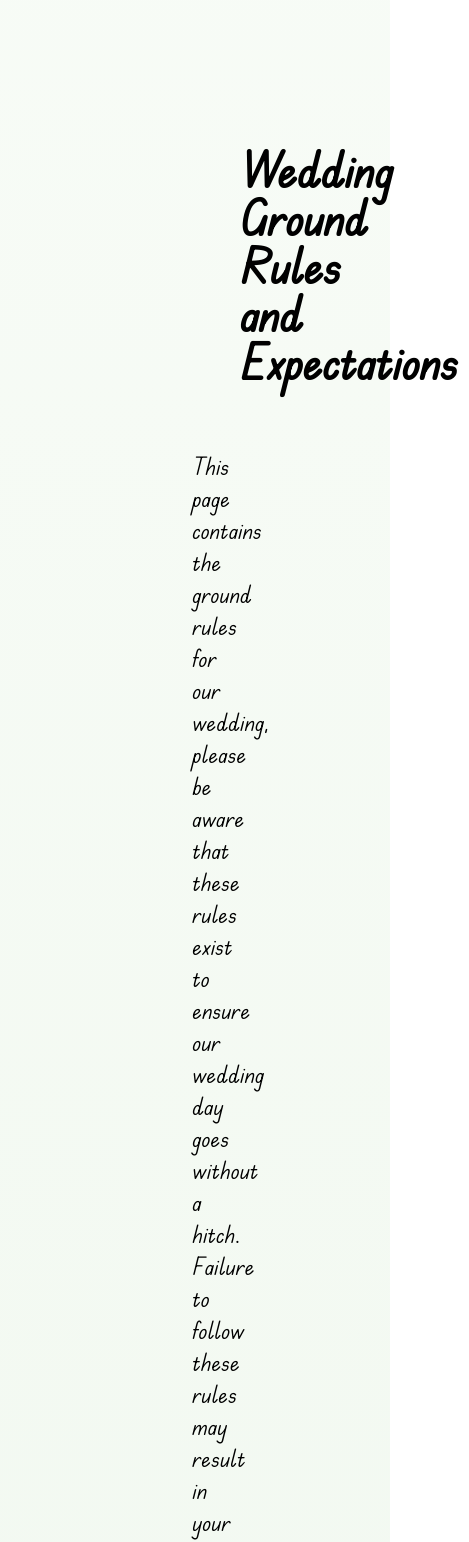
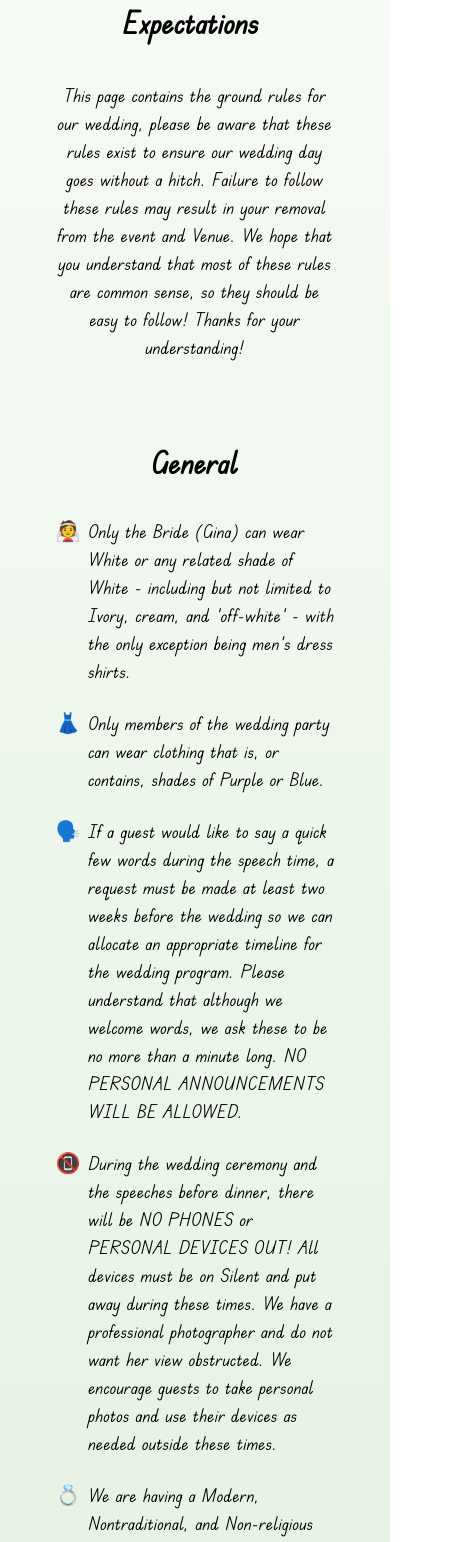
Before and after one commit to bioresestance/BrommaWoodWeddingWebsite, a React (Vite) app in the folder Client/: page /rules in a window 390 px wide. Shown: the part 344-1886 px from the top of the page, 469 px wide, since content can reach past the window. Built offline with nearby package versions, Linux system fonts and the light colour scheme; no server answers.

Commit message:
Refactor styling in App, FAQ, and Venue pages for improved responsiveness and readability for smaller screens

```diff
--- a/Client/src/App.tsx
+++ b/Client/src/App.tsx
@@ -7,7 +7,7 @@ import AuthProvider from "./components/authProvider";
 function App() {
   return (
     <AuthProvider>
-      <div className="flex flex-col min-h-screen text-2xl">
+      <div className="flex flex-col min-h-screen lg:text-2xl md:text-xl text-lg">
         <div className="bg-white bg-opacity-80">
           <Header />
         </div>
--- a/Client/src/pages/FAQ.tsx
+++ b/Client/src/pages/FAQ.tsx
@@ -105,23 +105,23 @@ const FAQPage: React.FC = () => {
     ];
 
     return (
-        <div className="flex flex-col items-center w-full min-h-screen text-black pt-[15vh] pb-20">
-            <div className="flex flex-col items-center">
-                <h2 className="mt-5 text-center text-3xl font-bold tracking-tight md:text-5xl">FAQ</h2>
+        <div className="flex flex-col items-center w-full min-h-screen text-black pt-10 pb-20 md:pt-[15vh]">
+            <div className="flex flex-col items-center px-4 md:px-0">
+                <h2 className="mt-5 text-center text-2xl font-bold tracking-tight md:text-5xl">FAQ</h2>
                 <p className="mt-3 text-lg md:text-3xl">
-                    Frequenty asked questions
+                    Frequently asked questions
                 </p>
             </div>
-            <div className="mx-auto mt-8 grid max-w-xl divide-y divide-neutral-200">
+            <div className="mx-auto mt-8 grid max-w-xl divide-y divide-neutral-200 px-4 md:px-0">
                 {faqs.map((faq, index) => (
                     <div className="py-5" key={index}>
                         <details className="group">
-                            <summary className="flex cursor-pointer list-none items-center justify-between text-3xl font-bold">
+                            <summary className="flex cursor-pointer list-none items-center justify-between font-bold">
                                 <span > {faq.question}</span>
                                 <span className="transition group-open:rotate-180">
-                                    <svg fill="none" height="24" shape-rendering="geometricPrecision"
-                                        stroke="currentColor" stroke-linecap="round" stroke-linejoin="round"
-                                        stroke-width="1.5" viewBox="0 0 24 24" width="24">
+                                    <svg fill="none" height="24" shapeRendering="geometricPrecision"
+                                        stroke="currentColor" strokeLinecap="round" strokeLinejoin="round"
+                                        strokeWidth="1.5" viewBox="0 0 24 24" width="24">
                                         <path d="M6 9l6 6 6-6"></path>
                                     </svg>
                                 </span>
--- a/Client/src/pages/RulesPage.tsx
+++ b/Client/src/pages/RulesPage.tsx
@@ -1,11 +1,11 @@
 const RulesPage: React.FC = () => {
     return (
-        <div className="flex flex-col items-center w-full min-h-screen text-black pt-[40vh] pb-20">
-            <div className="w-[75%] mx-auto">
+        <div className="flex flex-col items-center w-full min-h-screen text-black pt-[20vh] md:pt-[40vh] pb-20">
+            <div className="w-[90%] md:w-[75%] mx-auto">
 
-                <div className="text-center px-20 p-10 mb-5 mx-16">
+                <div className="text-center px-5 md:px-20 p-5 md:p-10 mb-5 mx-4 md:mx-16">
 
-                    <p className="text-5xl font-bold text-black rounded-full p-12 pr-16">
+                    <p className="text-3xl md:text-5xl font-bold text-black rounded-full p-6 md:p-12 pr-8 md:pr-16">
                         Wedding Ground Rules and Expectations
                     </p>
 
@@ -16,66 +16,66 @@ const RulesPage: React.FC = () => {
                     </p>
                 </div>
 
-                <div className=" px-20 p-10 mb-5 mx-16">
-                    <p className="text-5xl font-semibold mt-6 text-center pb-5">
+                <div className="px-5 md:px-20 p-5 md:p-10 mb-5 mx-4 md:mx-16">
+                    <p className="text-3xl md:text-5xl font-semibold mt-6 text-center pb-5">
                         General
                     </p>
 
-                    <ul className="list-disc list-inside mt-4 space-y-10">
+                    <ul className="list-disc list-inside mt-4 space-y-6 md:space-y-10">
                         <li className="flex items-start">
-                            <span className="mr-2 text-2xl">👰</span>
+                            <span className="mr-2 text-xl md:text-2xl">👰</span>
                             Only the Bride (Gina) can wear White or any related shade of White - including but not limited to Ivory, cream, and 'off-white' - with the only exception being men's dress shirts.
                         </li>
                         <li className="flex items-start">
-                            <span className="mr-2 text-2xl">👗</span>
+                            <span className="mr-2 text-xl md:text-2xl">👗</span>
                             Only members of the wedding party can wear clothing that is, or contains, shades of Purple or Blue.
                         </li>
                         <li className="flex items-start">
-                            <span className="mr-2 text-2xl">🗣️</span>
+                            <span className="mr-2 text-xl md:text-2xl">🗣️</span>
                             If a guest would like to say a quick few words during the speech time, a request must be made at least two weeks before the wedding so we can allocate an appropriate timeline for the wedding program. Please understand that although we welcome words, we ask these to be no more than a minute long. NO PERSONAL ANNOUNCEMENTS WILL BE ALLOWED.
                         </li>
                         <li className="flex items-start">
-                            <span className="mr-2 text-2xl">📵</span>
+                            <span className="mr-2 text-xl md:text-2xl">📵</span>
                             During the wedding ceremony and the speeches before dinner, there will be NO PHONES or PERSONAL DEVICES OUT! All devices must be on Silent and put away during these times. We have a professional photographer and do not want her view obstructed. We encourage guests to take personal photos and use their devices as needed outside these times.
                         </li>
                         <li className="flex items-start">
-                            <span className="mr-2 text-2xl">💍</span>
+                            <span className="mr-2 text-xl md:text-2xl">💍</span>
                             We are having a Modern, Nontraditional, and Non-religious wedding, skipping many traditional wedding customs. We ask that everyone who attends respects our choices regarding what/which customs we decide to include.
                         </li>
                         <li className="flex items-start">
-                            <span className="mr-2 text-2xl">🎉</span>
+                            <span className="mr-2 text-xl md:text-2xl">🎉</span>
                             We are inviting many people from our social/family circles. We understand that not everyone in our social/family circle is within yours and that not everyone may be a fan of everyone else. However, we expect that if you choose to attend, regardless of who else attends, the focus will be on the wedding and celebrating us officially tying the knot.
                         </li>
                         <li className="flex items-start">
-                            <span className="mr-2 text-2xl">🚫</span>
+                            <span className="mr-2 text-xl md:text-2xl">🚫</span>
                             Underage drinking will not be ACCEPTED or TOLERATED! We have an unlimited non-alcoholic package. The unlimited non-alcoholic package includes things such as non-alcoholic cider, tea, and coffee. There are no excuses. If anyone is seen bending this, they will be asked to leave. This includes handing someone underage a drink. The venue is very strict about this and could kick us out if it occurs.
                         </li>
                     </ul>
                 </div>
 
-                <div className="px-20 p-10 mx-16 mb-5">
-                    <p className="text-5xl font-semibold mt-6 text-center pb-5">
+                <div className="px-5 md:px-20 p-5 md:p-10 mx-4 md:mx-16 mb-5">
+                    <p className="text-3xl md:text-5xl font-semibold mt-6 text-center pb-5">
                         Clothing/Attire
                     </p>
-                    <ul className="list-disc list-inside mt-4 space-y-10">
+                    <ul className="list-disc list-inside mt-4 space-y-6 md:space-y-10">
                         <li className="flex items-start">
-                            <span className="mr-2 text-2xl">🚫</span>
+                            <span className="mr-2 text-xl md:text-2xl">🚫</span>
                             NO CAUSAL WEAR: Do not wear jeans, t-shirts, sweat pants, or anything with rips, holes, or stains.
                         </li>
                         <li className="flex items-start">
-                            <span className="mr-2 text-2xl">👗</span>
+                            <span className="mr-2 text-xl md:text-2xl">👗</span>
                             COVERAGE WHILE BEING COMFORTABLE: Choose clothes that let you move around easily without accidentally showing anything. Avoid outfits that are too tight, too short, or too loose. You want to be able to move around without concern. Also, note that this is a June wedding, so the weather may be warm.
                         </li>
                         <li className="flex items-start">
-                            <span className="mr-2 text-2xl">👠</span>
+                            <span className="mr-2 text-xl md:text-2xl">👠</span>
                             PROPER SHOES: Opt for dress shoes, heels, or nice flats. Avoid Sneakers, Flip-Flops, or overly casual footwear. Please remember that the wedding ceremony is in a wooded area with uneven grounds.
                         </li>
                         <li className="flex items-start">
-                            <span className="mr-2 text-2xl">🧥</span>
+                            <span className="mr-2 text-xl md:text-2xl">🧥</span>
                             DRESSY OUTERWEAR: If you need a jacket or coat, ensure it is dressy and matches your outfit. Please do not wear hoodies or casual jackets.
                         </li>
                         <li className="flex items-start">
-                            <span className="mr-2 text-2xl">🔵</span>
+                            <span className="mr-2 text-xl md:text-2xl">🔵</span>
                             No PURPLE OR BLUE: This includes, but is not limited to, clothing that contains alternate-based colours with either purple or blue patterns.
                         </li>
                     </ul>
--- a/Client/src/pages/Venue.tsx
+++ b/Client/src/pages/Venue.tsx
@@ -2,34 +2,34 @@ import React from 'react';
 
 const VenuePage: React.FC = () => {
     return (
-        <div className="flex flex-col items-center w-full min-h-screen text-black pt-[15vh] pb-20">
+        <div className="flex flex-col items-center w-full min-h-screen text-black pt-[15vh] pb-20 px-4 md:px-0">
             <div className="p-6 max-w-4xl mx-auto text-gray-800">
-                <h1 className="text-5xl font-bold text-center mb-4">Wedding Venue</h1>
-                <p className="mb-4">
+                <h1 className="text-3xl md:text-5xl font-bold text-center mb-4">Wedding Venue</h1>
+                <p className="mb-4 text-center">
                     We are excited to celebrate our special day with you at our chosen venue. Below are the details about the venue, including location and parking/transportation information.
                 </p>
 
                 <div className="mb-6">
-                    <h2 className="text-5xl font-semibold mb-2 text-center">Sea Cider Farm & Ciderhouse</h2>
-                    <p className="mb-2"><strong>Location:</strong> 2487 Mt St Michael Rd, Saanichton, BC V8M 1T7</p>
-                    <p className="mb-2"><strong>Venue Summary:</strong></p>
-                    <p className="mb-2">
+                    <h2 className="text-3xl md:text-5xl font-semibold mb-2 text-center">Sea Cider Farm & Ciderhouse</h2>
+                    <p className="mb-2 text-center"><strong>Location:</strong> 2487 Mt St Michael Rd, Saanichton, BC V8M 1T7</p>
+                    <p className="mb-2 text-center"><strong>Venue Summary:</strong></p>
+                    <p className="mb-2 text-center">
                         Sea Cider Farm & Ciderhouse is a charming cidery on the Saanich Peninsula, offering stunning orchard and water views, award-winning organic ciders, and a warm setting for weddings and special events. With its farm-to-table philosophy and serene atmosphere, it’s the perfect place to celebrate our big day.
                     </p>
                 </div>
 
                 <div className="flex justify-center mb-6">
-                    <iframe src="https://www.google.com/maps/embed?pb=!1m18!1m12!1m3!1d2638.34675966523!2d-123.39710280000001!3d48.60320540000001!2m3!1f0!2f0!3f0!3m2!1i1024!2i768!4f13.1!3m3!1m2!1s0x548f6f33114811b5%3A0x53cd86baafbe7207!2s2487%20Mt%20St%20Michael%20Rd%2C%20Saanichton%2C%20BC%20V8M%201T7!5e0!3m2!1sen!2sca!4v1735495229307!5m2!1sen!2sca" width="600" height="450" style={{ border: 0 }} allowFullScreen={false} loading="lazy" referrerPolicy={"no-referrer-when-downgrade"}></iframe>
+                    <iframe src="https://www.google.com/maps/embed?pb=!1m18!1m12!1m3!1d2638.34675966523!2d-123.39710280000001!3d48.60320540000001!2m3!1f0!2f0!3f0!3m2!1i1024!2i768!4f13.1!3m3!1m2!1s0x548f6f33114811b5%3A0x53cd86baafbe7207!2s2487%20Mt%20St%20Michael%20Rd%2C%20Saanichton%2C%20BC%20V8M%201T7!5e0!3m2!1sen!2sca!4v1735495229307!5m2!1sen!2sca" width="100%" height="450" style={{ border: 0 }} allowFullScreen={false} loading="lazy" referrerPolicy={"no-referrer-when-downgrade"}></iframe>
                 </div>
 
                 <div className="mb-6">
-                    <h2 className="text-5xl font-semibold mb-2 text-center">Parking and Transportation</h2>
-                    <p className="mb-2"><strong>Parking:</strong></p>
-                    <p className="mb-2">
-                        Sea Cider provides plenty of parking for events and the gneral public. Parking is free and available on a first-come, first-served basis. If you plan to drive, we recommend carpooling with other guests to save on parking space.
+                    <h2 className="text-3xl md:text-5xl font-semibold mb-2 text-center">Parking and Transportation</h2>
+                    <p className="mb-2 text-center"><strong>Parking:</strong></p>
+                    <p className="mb-2 text-center">
+                        Sea Cider provides plenty of parking for events and the general public. Parking is free and available on a first-come, first-served basis. If you plan to drive, we recommend carpooling with other guests to save on parking space.
                     </p>
-                    <p className="mb-2"><strong>Transportation:</strong></p>
-                    <p className="mb-2">
+                    <p className="mb-2 text-center"><strong>Transportation:</strong></p>
+                    <p className="mb-2 text-center">
                         For those who prefer not to drive, we recommend using ride-sharing services such as Uber or getting a taxi. If you know that another guest is driving, we recommend reaching out to them and arranging to carpool to the venue.
                     </p>
                 </div>
```
